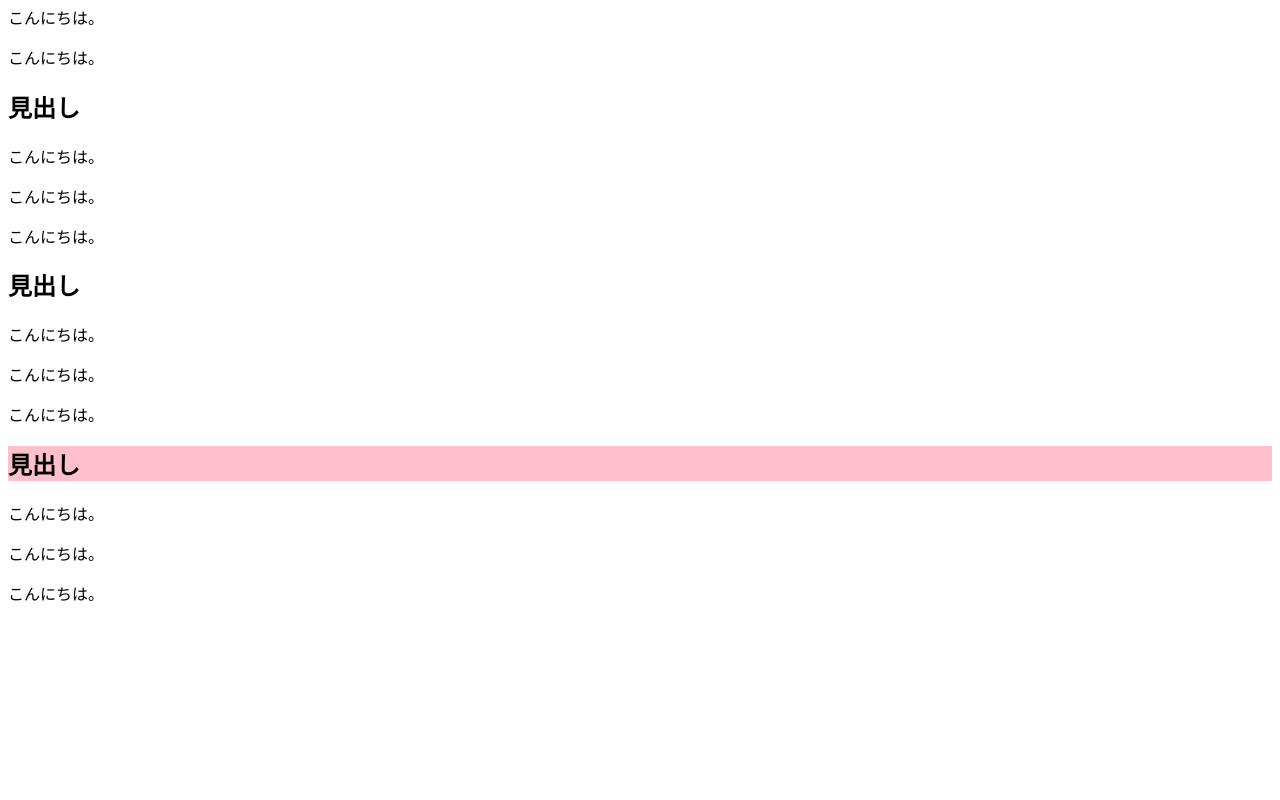
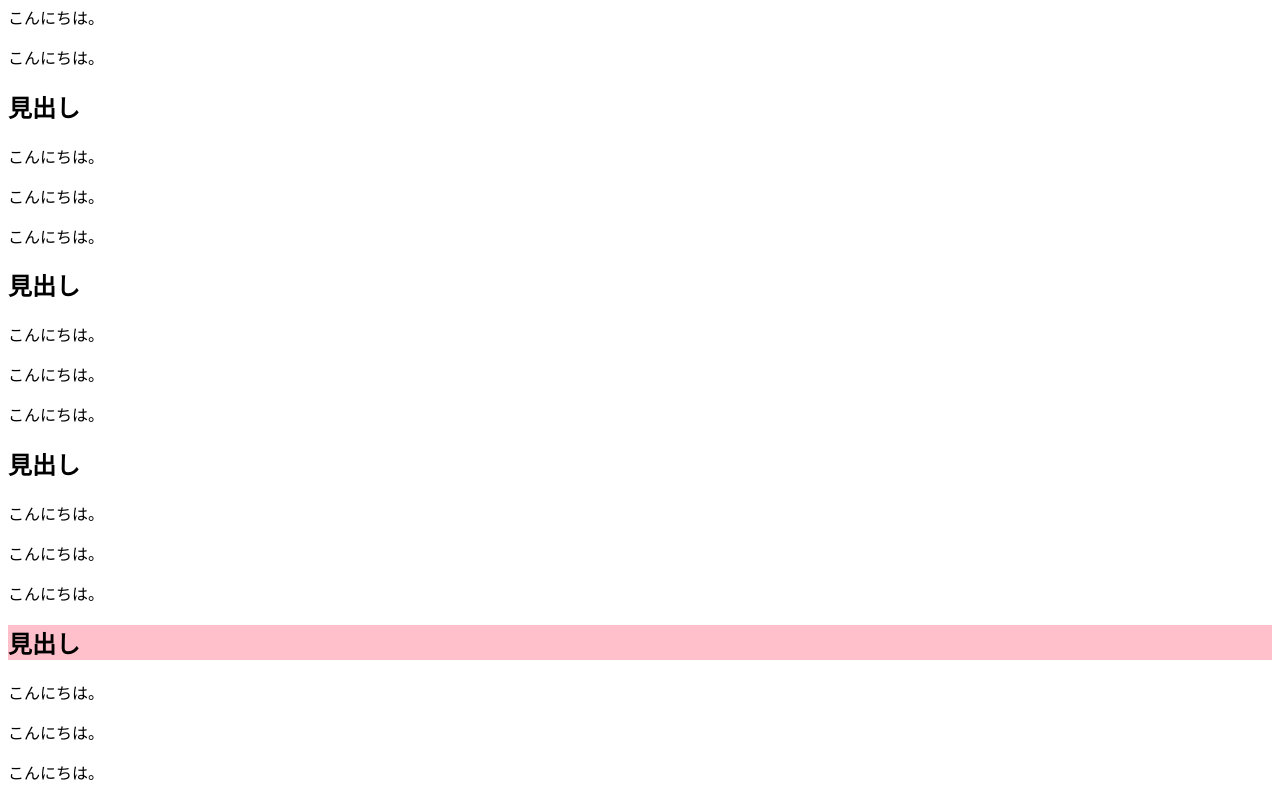
Before and after one commit to Shirahamah/dotinstall_basic_css_selectors, a plain HTML site: page 09/index.html in a window 1280 px wide. Shown: the part 303-1103 px from the top of the page. Before the commit the page ends 924 px from the top, so only its background shows below. Drawn offline with Linux system fonts and the light colour scheme.

Commit message:
#9　09_ソース追加

```diff
--- a/09/index.html
+++ b/09/index.html
@@ -28,6 +28,10 @@
         <p>こんにちは。</p>
         <p>こんにちは。</p>
         <p>こんにちは。</p>
+        <h2>見出し</h2>
+        <p>こんにちは。</p>
+        <p>こんにちは。</p>
+        <p>こんにちは。</p>
     </main>
 </body>
 </html>
```
Also changed, not shown: 09/css/styles.css (line endings or trailing spaces).
